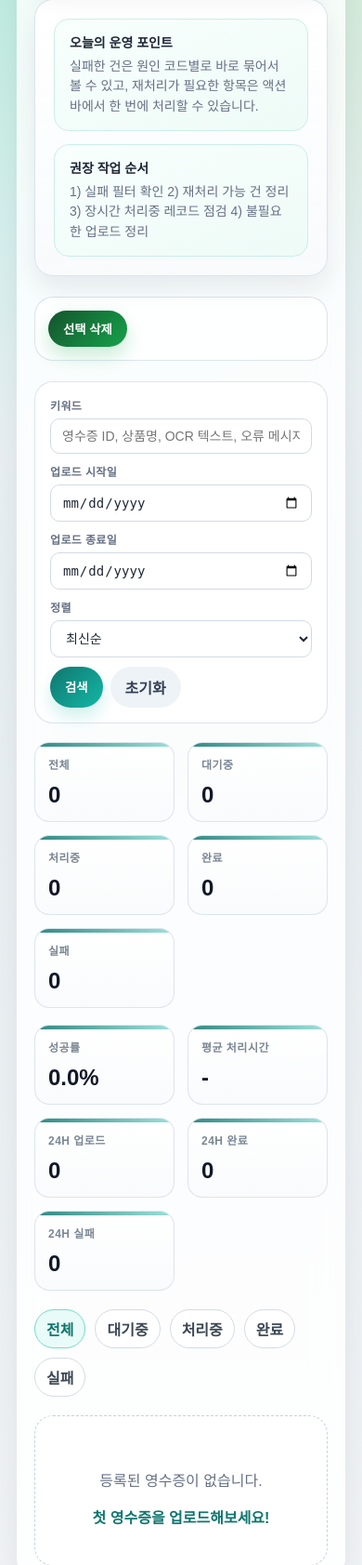
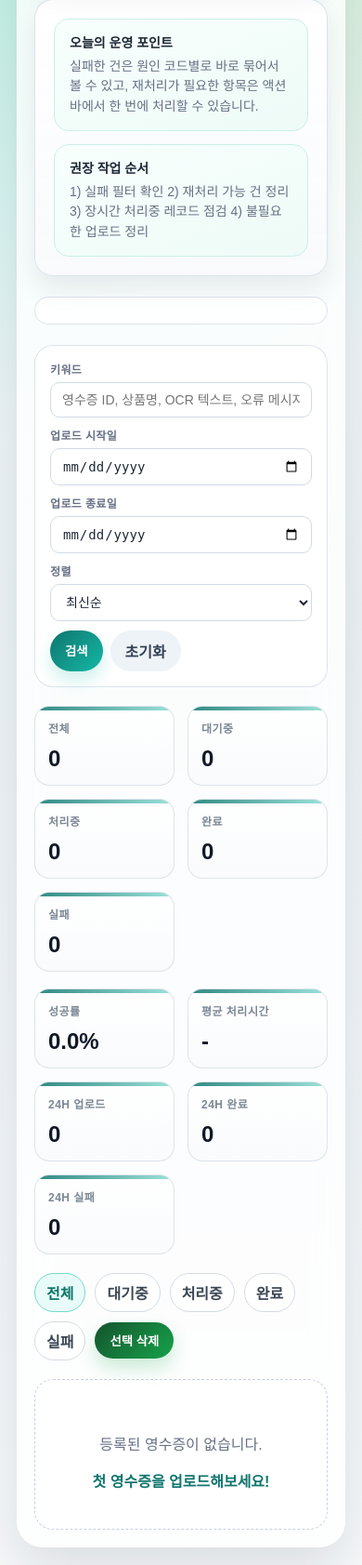
Before and after one commit to Kang9805/RECAP, a Django app: page / in a window 390 px wide. Shown: the part 499-2182 px from the top of the page at 93% size. Run offline with Django 5.2, Linux system fonts and the light colour scheme; data that the repository does not hold is empty; parts of the project's set-up code (start-up, migrations or seed data) failed here and were passed over.

Commit message:
chore: 선택 삭제 버튼을 상태 필터 우측으로 이동

```diff
--- a/scanner/templates/scanner/receipt_list.html
+++ b/scanner/templates/scanner/receipt_list.html
@@ -286,6 +286,10 @@
             flex-wrap: wrap;
             gap: 10px;
             margin-bottom: 20px;
+            align-items: center;
+        }
+        .filters .bulk-select-form {
+            margin: 0 0 0 auto;
         }
         .filter-link {
             display: inline-block;
@@ -519,6 +523,9 @@
             .actions {
                 gap: 10px;
             }
+            .filters .bulk-select-form {
+                margin-left: 0;
+            }
         }
     </style>
 </head>
@@ -569,10 +576,6 @@
                 <button type="submit" class="btn btn-bulk-retry">실패건 일괄 재처리 ({{ retryable_failed_count }})</button>
             </form>
             {% endif %}
-            <form method="post" action="{% url 'receipt-delete-selected' %}" class="bulk-select-form" id="bulk-select-form">
-                {% csrf_token %}
-                <button type="submit" class="btn btn-bulk-retry" id="bulk-delete-btn" disabled>선택 삭제</button>
-            </form>
         </div>
 
         <form method="get" class="search-panel">
@@ -653,6 +656,10 @@
                 {{ row.label }} ({{ row.count }})
             </a>
             {% endfor %}
+            <form method="post" action="{% url 'receipt-delete-selected' %}" class="bulk-select-form" id="bulk-select-form">
+                {% csrf_token %}
+                <button type="submit" class="btn btn-bulk-retry" id="bulk-delete-btn" disabled>선택 삭제</button>
+            </form>
         </div>
 
         {% if receipts %}
```
